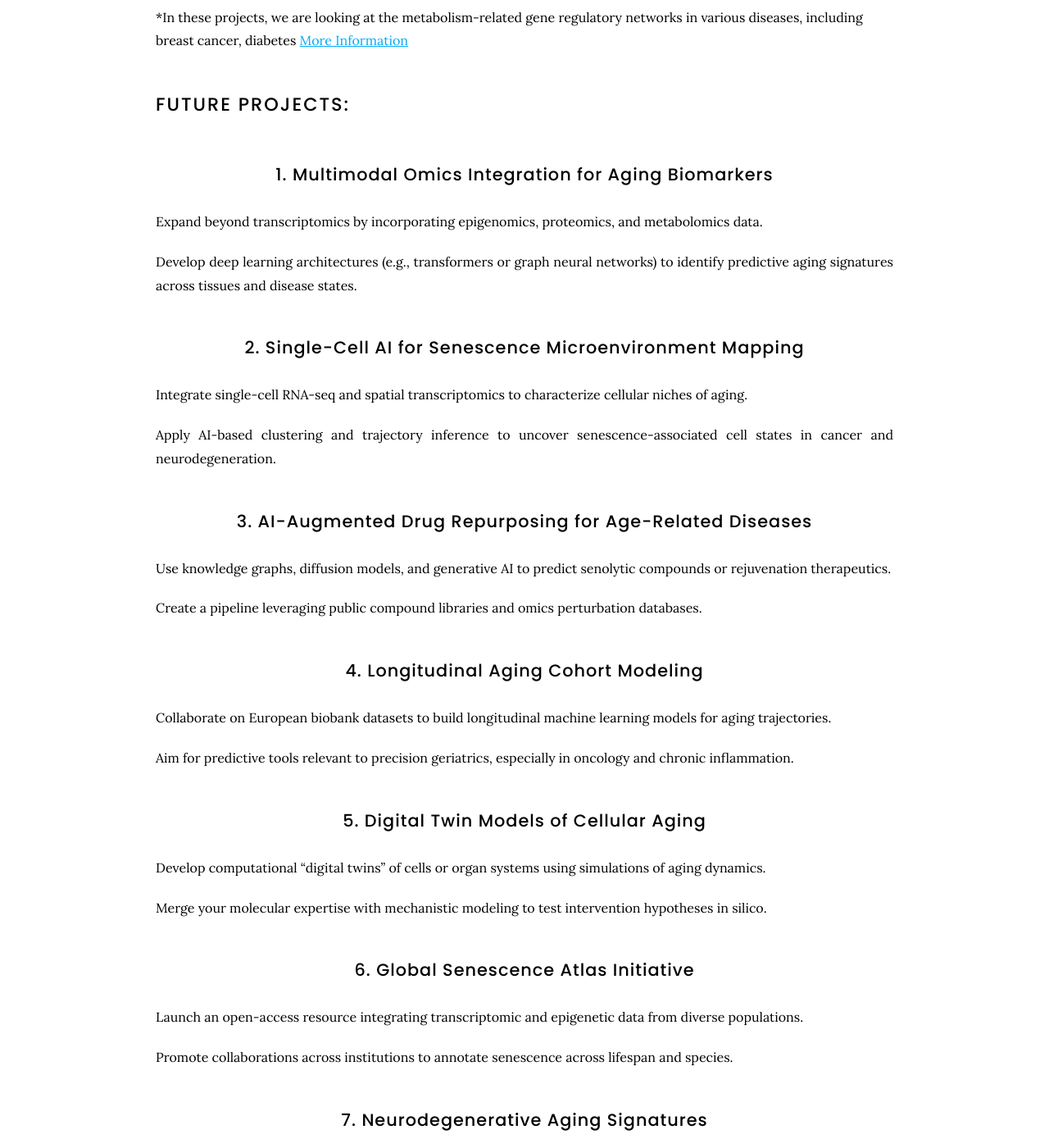
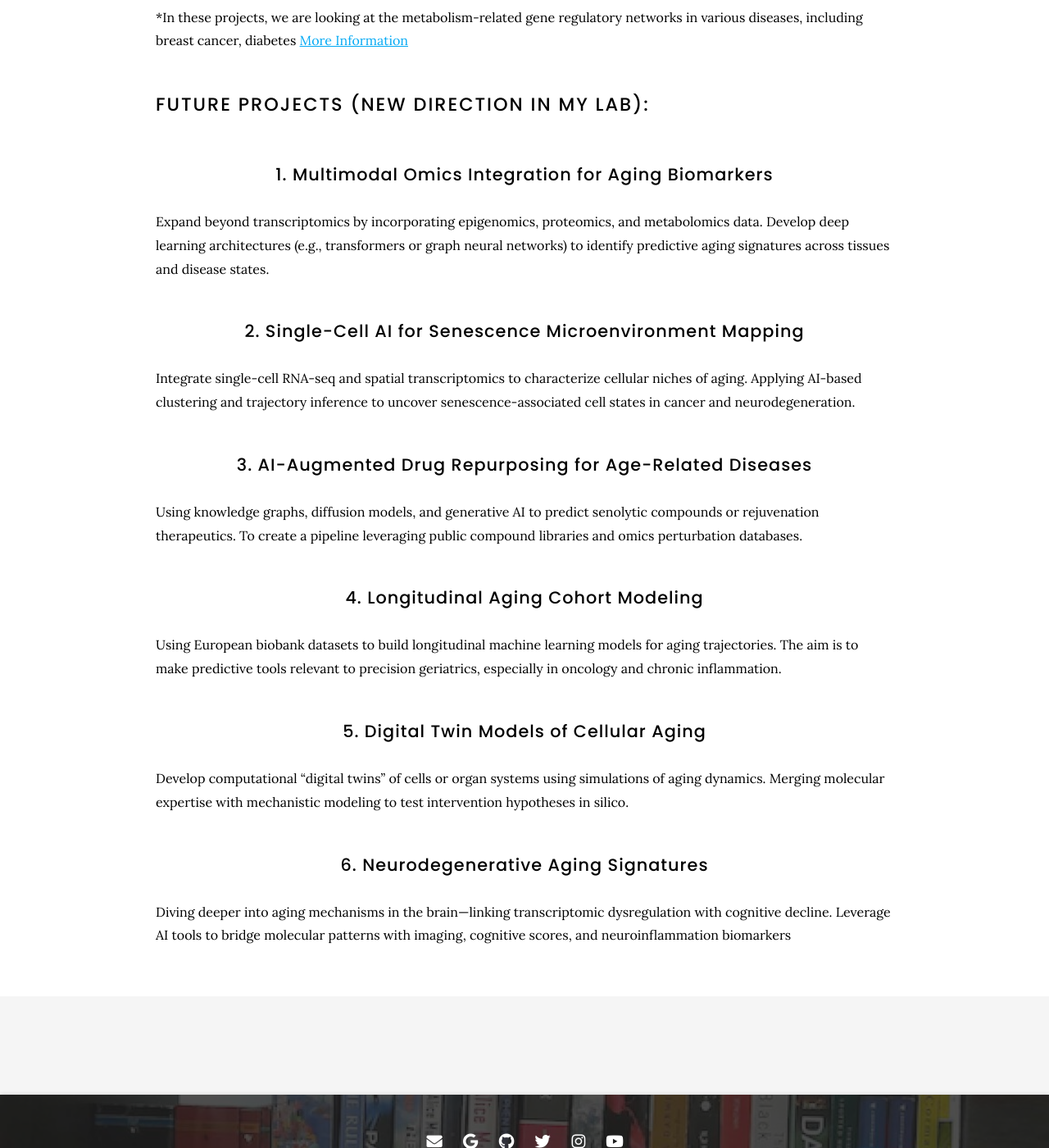
Before and after one commit to Hossein-Fallahi/Fallahi-Bioinformatics-Lab, a Jekyll site: the page built from projects/index.md, in a window 1280 px wide and 1400 px high, scrolled down 1125 px. Shown: the whole window at 82% size. Built offline with Jekyll 4.4.1, drawn with Linux system fonts in a browser that asks for light colours; nearby versions of some CDN libraries; some of the changed text lies outside the part shown.

Commit message:
Update index.md

```diff
--- a/projects/index.md
+++ b/projects/index.md
@@ -35,42 +35,25 @@
 *In these projects, we are looking at the metabolism-related gene regulatory networks in various diseases, including breast cancer, diabetes [More Information](https://fallahi-bioinformatics-lab.github.io/Lipids-and-Protein-metabolism-in-diabetes-and-cancer/)
 {:.left}
 
-# Future projects:
+# Future projects (new direction in my lab):
 {:.left}
 ## 1. Multimodal Omics Integration for Aging Biomarkers
-Expand beyond transcriptomics by incorporating epigenomics, proteomics, and metabolomics data.
-
-Develop deep learning architectures (e.g., transformers or graph neural networks) to identify predictive aging signatures across tissues and disease states.
-
+Expand beyond transcriptomics by incorporating epigenomics, proteomics, and metabolomics data. Develop deep learning architectures (e.g., transformers or graph neural networks) to identify predictive aging signatures across tissues and disease states.
+{:.left}
 ## 2. Single-Cell AI for Senescence Microenvironment Mapping
-Integrate single-cell RNA-seq and spatial transcriptomics to characterize cellular niches of aging.
-
-Apply AI-based clustering and trajectory inference to uncover senescence-associated cell states in cancer and neurodegeneration.
-
+Integrate single-cell RNA-seq and spatial transcriptomics to characterize cellular niches of aging. Applying AI-based clustering and trajectory inference to uncover senescence-associated cell states in cancer and neurodegeneration.
+{:.left}
 ## 3. AI-Augmented Drug Repurposing for Age-Related Diseases
-Use knowledge graphs, diffusion models, and generative AI to predict senolytic compounds or rejuvenation therapeutics.
-
-Create a pipeline leveraging public compound libraries and omics perturbation databases.
-
+Using knowledge graphs, diffusion models, and generative AI to predict senolytic compounds or rejuvenation therapeutics. To create a pipeline leveraging public compound libraries and omics perturbation databases.
+{:.left}
 ## 4. Longitudinal Aging Cohort Modeling
-Collaborate on European biobank datasets to build longitudinal machine learning models for aging trajectories.
-
-Aim for predictive tools relevant to precision geriatrics, especially in oncology and chronic inflammation.
-
+Using European biobank datasets to build longitudinal machine learning models for aging trajectories. The aim is to make predictive tools relevant to precision geriatrics, especially in oncology and chronic inflammation.
+{:.left}
 ## 5. Digital Twin Models of Cellular Aging
-Develop computational “digital twins” of cells or organ systems using simulations of aging dynamics.
-
-Merge your molecular expertise with mechanistic modeling to test intervention hypotheses in silico.
-
-## 6. Global Senescence Atlas Initiative
-Launch an open-access resource integrating transcriptomic and epigenetic data from diverse populations.
-
-Promote collaborations across institutions to annotate senescence across lifespan and species.
-
-## 7. Neurodegenerative Aging Signatures
-Dive deeper into aging mechanisms in the brain—link transcriptomic dysregulation with cognitive decline.
-
-Leverage AI tools to bridge molecular patterns with imaging, cognitive scores, and neuroinflammation biomarkers
+Develop computational “digital twins” of cells or organ systems using simulations of aging dynamics. Merging molecular expertise with mechanistic modeling to test intervention hypotheses in silico.
+{:.left}
+## 6. Neurodegenerative Aging Signatures
+Diving deeper into aging mechanisms in the brain—linking transcriptomic dysregulation with cognitive decline. Leverage AI tools to bridge molecular patterns with imaging, cognitive scores, and neuroinflammation biomarkers
 {:.left}
 
 {% include section.html %}
```
